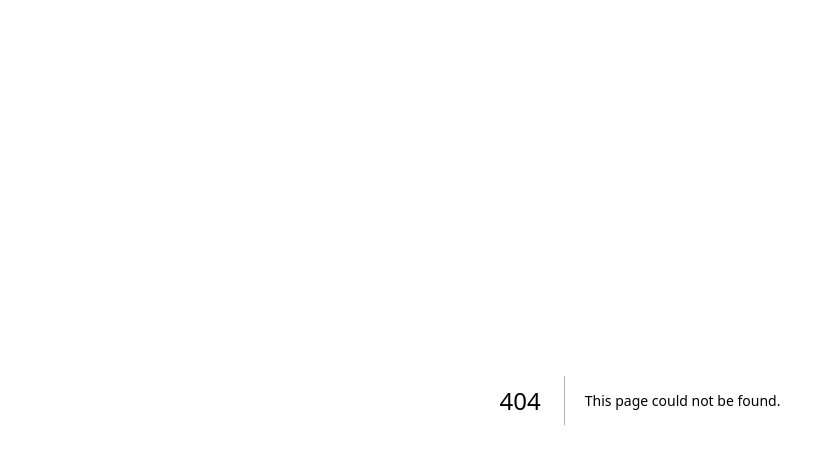
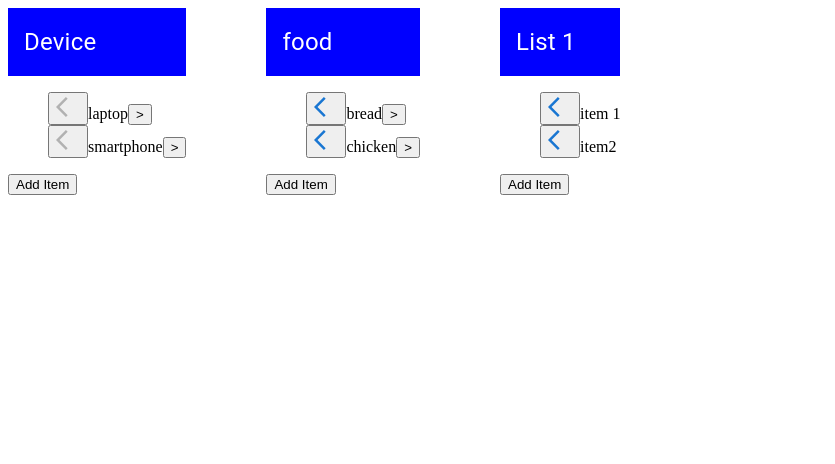
Before and after one commit to deyvisonpenha/torc-interview, a Next.js app: page /transferList in a window 1280 px wide. Before the commit this address had no page. Shown: the top 464 px of the page, without its empty margins (0-835 px from the left). Built offline with nearby package versions, Linux system fonts and the light colour scheme.

Commit message:
fisrt solution

```diff
--- a/package.json
+++ b/package.json
@@ -9,7 +9,12 @@
     "lint": "next lint"
   },
   "dependencies": {
+    "@emotion/react": "^11.10.5",
+    "@emotion/styled": "^11.10.5",
+    "@mui/icons-material": "^5.11.0",
+    "@mui/material": "^5.11.0",
     "@next/font": "13.0.7",
+    "axios": "^1.2.1",
     "eslint": "8.29.0",
     "eslint-config-next": "13.0.7",
     "next": "13.0.7",
--- a/pages/_app.js
+++ b/pages/_app.js
@@ -1,4 +1,4 @@
-import '../styles/globals.css'
+//import '../styles/globals.css'
 
 export default function App({ Component, pageProps }) {
   return <Component {...pageProps} />
--- /dev/null
+++ b/pages/transferList.jsx
@@ -0,0 +1,51 @@
+import React, {useState} from "react";
+import Box from '@mui/material/Box';
+import Typography from '@mui/material/Typography';
+import { ArrowBackIos } from '@mui/icons-material';
+import Button from '@mui/material/Button';
+
+export default function TransferList() {
+  const [lists, setLists] = useState([
+    {title: "Device", items: ["laptop", "smartphone"]},
+    {title: "food", items: ["bread", "chicken"]},
+    {title: "List 1", items: ["item 1", "item2"]}
+  ]);
+
+  function handleAddItem (index) {
+    const input = window.prompt("Add new item")
+    const newLists = [...lists];
+    newLists[index].items.push(input)
+    setLists(newLists);
+  }
+
+  function moveItem (item, fromIndex, toIndex) {
+    const newLists = [...lists];
+    newLists[fromIndex].items = newLists[fromIndex].items.filter(i => i !== item)
+    newLists[toIndex].items.unshift(item);
+    setLists(newLists)
+  }
+
+  return (
+  <Box sx={{display: "flex", gap: 10}} >
+    {lists.map((list,index)=> (
+      <div key={list.title}>
+        <Typography component="h1" sx={{fontSize: "1.5rem", padding: 2, color: "#fff", backgroundColor: "blue"}}>{list.title}</Typography>
+        <ul style={{listStyleType: "none"}}>
+          {list.items.map(item=> (
+            <li key={item}>
+                <button onClick={()=> moveItem(item, index, index-1)}>
+                  <ArrowBackIos color={index > 0 ? "primary" : "disabled"}/>
+                </button>
+              {item}
+              {index < lists.length -1 && (
+                <button onClick={()=> moveItem(item, index, index+1)}>{">"}</button>
+              )}
+            </li>
+          ) )}
+        </ul>
+        <button onClick={()=> handleAddItem(index)}>Add Item</button>
+      </div>
+    ))}
+  </Box>
+  )
+}
```
Also changed, not shown: 1 other file (tests, documents, lock files or other folders).
